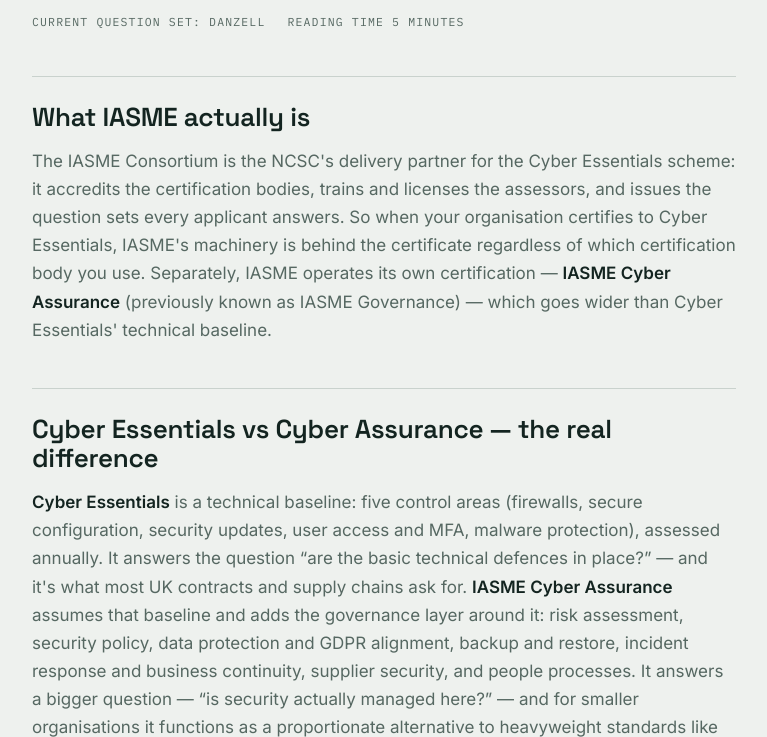
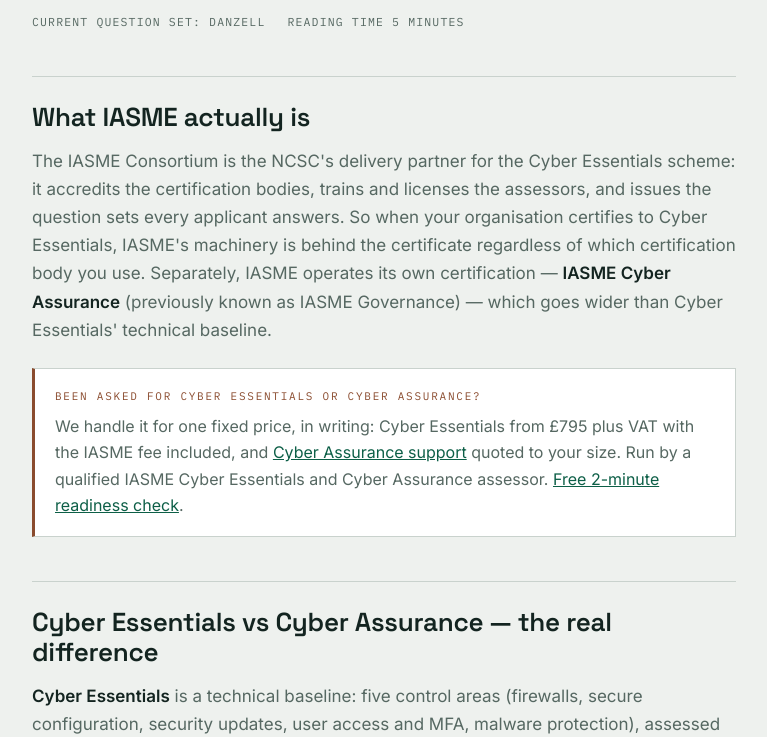
Before and after one commit to Chadhauser/passcyber-site, a plain HTML site: page guides/iasme-cyber-assurance.html in a window 1280 px wide. Shown: the part 467-1204 px from the top of the page, without its empty margins (112-879 px from the left). Drawn offline with Linux system fonts and the light colour scheme.

Commit message:
IASME guide: early offer box (second most-shown page on Bing)
Co-Authored-By: Claude Opus 5.5 <noreply@anthropic.com>
Claude-Session: https://claude.ai/code/session_01Py5tmviGigwAQwNoSTggKV

```diff
--- a/guides/iasme-cyber-assurance.html
+++ b/guides/iasme-cyber-assurance.html
@@ -46,6 +46,11 @@
 
 <h2>What IASME actually is</h2>
 <p>The IASME Consortium is the NCSC's delivery partner for the Cyber Essentials scheme: it accredits the certification bodies, trains and licenses the assessors, and issues the question sets every applicant answers. So when your organisation certifies to Cyber Essentials, IASME's machinery is behind the certificate regardless of which certification body you use. Separately, IASME operates its own certification — <strong>IASME Cyber Assurance</strong> (previously known as IASME Governance) — which goes wider than Cyber Essentials' technical baseline.</p>
+
+<div class="flag">
+  <div class="t">Been asked for Cyber Essentials or Cyber Assurance?</div>
+  <p>We handle it for one fixed price, in writing: Cyber Essentials from &pound;795 plus VAT with the IASME fee included, and <a href="/cyber-assurance">Cyber Assurance support</a> quoted to your size. Run by a qualified IASME Cyber Essentials and Cyber Assurance assessor. <a href="/check">Free 2-minute readiness check</a>.</p>
+</div>
 
 <h2>Cyber Essentials vs Cyber Assurance — the real difference</h2>
 <p><strong>Cyber Essentials</strong> is a technical baseline: five control areas (firewalls, secure configuration, security updates, user access and MFA, malware protection), assessed annually. It answers the question “are the basic technical defences in place?” — and it's what most UK contracts and supply chains ask for. <strong>IASME Cyber Assurance</strong> assumes that baseline and adds the governance layer around it: risk assessment, security policy, data protection and GDPR alignment, backup and restore, incident response and business continuity, supplier security, and people processes. It answers a bigger question — “is security actually managed here?” — and for smaller organisations it functions as a proportionate alternative to heavyweight standards like ISO 27001.</p>
```
